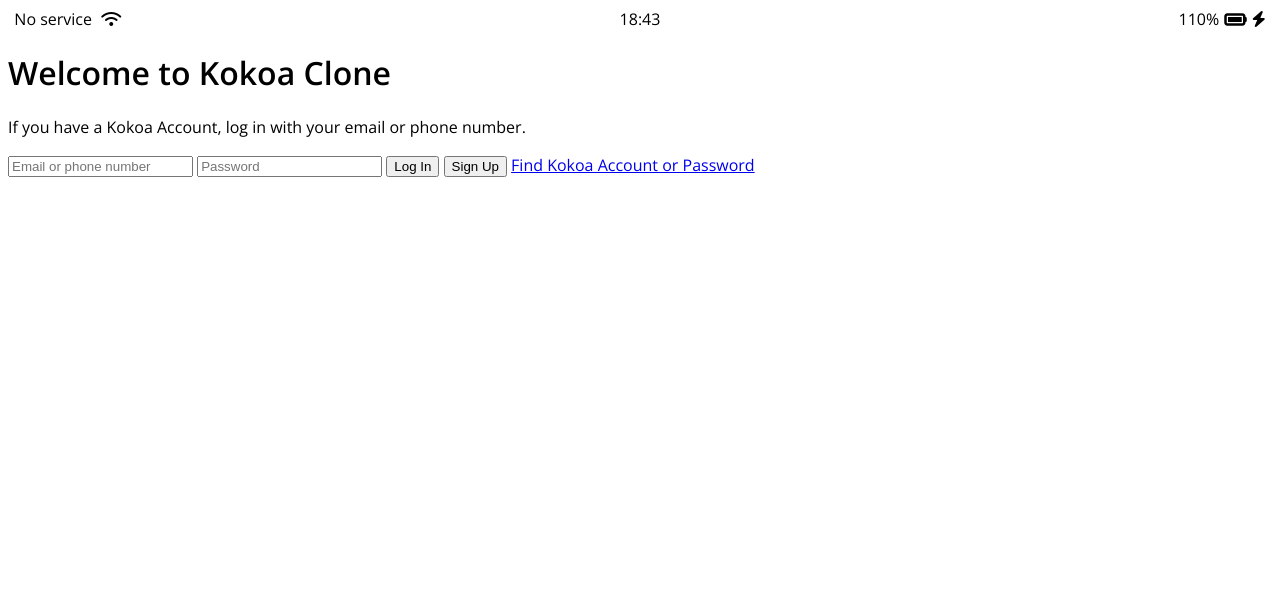
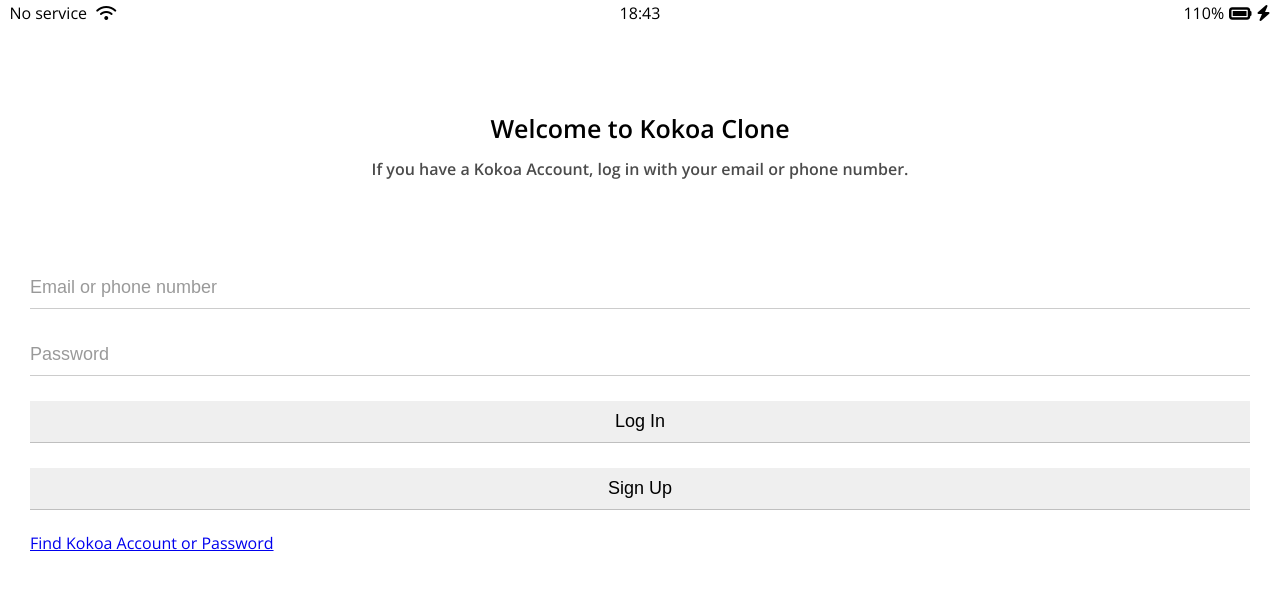
Before and after one commit to oowtl/kokoa-clone-2020, a plain HTML site: page index.html in a window 1280 px wide. Drawn offline with nearby package versions, Linux system fonts and the light colour scheme.

Commit message:
kokoa-6.8

```diff
--- /dev/null
+++ b/css/reset.css
@@ -0,0 +1,128 @@
+html,
+body,
+div,
+span,
+applet,
+object,
+iframe,
+h1,
+h2,
+h3,
+h4,
+h5,
+h6,
+p,
+blockquote,
+pre,
+a,
+abbr,
+acronym,
+address,
+big,
+cite,
+code,
+del,
+dfn,
+em,
+img,
+ins,
+kbd,
+q,
+s,
+samp,
+small,
+strike,
+strong,
+sub,
+sup,
+tt,
+var,
+b,
+u,
+i,
+center,
+dl,
+dt,
+dd,
+ol,
+ul,
+li,
+fieldset,
+form,
+label,
+legend,
+table,
+caption,
+tbody,
+tfoot,
+thead,
+tr,
+th,
+td,
+article,
+aside,
+canvas,
+details,
+embed,
+figure,
+figcaption,
+footer,
+header,
+hgroup,
+menu,
+nav,
+output,
+ruby,
+section,
+summary,
+time,
+mark,
+audio,
+video {
+  margin: 0;
+  padding: 0;
+  border: 0;
+  font-size: 100%;
+  font: inherit;
+  vertical-align: baseline;
+}
+/* HTML5 display-role reset for older browsers */
+article,
+aside,
+details,
+figcaption,
+figure,
+footer,
+header,
+hgroup,
+menu,
+nav,
+section {
+  display: block;
+}
+body {
+  line-height: 1;
+}
+ol,
+ul {
+  list-style: none;
+}
+blockquote,
+q {
+  quotes: none;
+}
+blockquote:before,
+blockquote:after,
+q:before,
+q:after {
+  content: "";
+  content: none;
+}
+table {
+  border-collapse: collapse;
+  border-spacing: 0;
+}
+
+input:focus {
+  outline: none;
+}
--- /dev/null
+++ b/css/status-bar.css
@@ -0,0 +1,23 @@
+.status-bar {
+  display: flex;
+  justify-content: center;
+  padding: 5px 3px;
+}
+.status-bar__column {
+  width: 33%;
+}
+.status-bar__column:nth-child(2) {
+  display: flex;
+  justify-content: center;
+}
+.status-bar__column:last-child {
+  display: flex;
+  justify-content: flex-end;
+  align-items: center;
+}
+.status-bar__column .fa-battery-full {
+  margin: 0 5px;
+}
+.status-bar__column:first-child span {
+  margin-right: 5px;
+}
--- a/css/styles.css
+++ b/css/styles.css
@@ -1,28 +1,42 @@
 @import url("https://fonts.googleapis.com/css2?family=Open+Sans:wght@400;600&display=swap");
+@import "reset.css";
+@import "status-bar.css";
+@import "variables.css";
 body {
   font-family: "Open Sans", sans-serif;
 }
-.status-bar {
+.welcome-header {
+  margin: 90px 0px;
+  text-align: center;
   display: flex;
-  justify-content: center;
+  flex-direction: column;
+  align-items: center;
+  font-weight: 600;
 }
-
-.status-bar__column {
-  width: 33%;
+.welcome-header__title {
+  margin-bottom: 20px;
+  font-size: 25px;
 }
-.status-bar__column:nth-child(2) {
+.welcome-header__text {
+  width: 60%;
+  opacity: 0.7;
+}
+#login-form {
   display: flex;
-  justify-content: center;
+  flex-direction: column;
+  margin: 0px 30px;
 }
-.status-bar__column:last-child {
-  display: flex;
-  justify-content: flex-end;
-  align-items: center;
+#login-form input {
+  border: none;
+  padding: 10px 0px;
+  font-size: 18px;
+  border-bottom: 1px solid rgba(0, 0, 0, 0.2);
+  margin-bottom: 25px;
+  transition: 0.3s ease-in-out;
 }
-.status-bar__column .fa-battery-full {
-  margin: 0 5px;
+#login-form input::placeholder {
+  color: rgba(0, 0, 0, 0.4);
 }
-
-.status-bar__column:first-child span {
-  margin-right: 5px;
+#login-form input:focus {
+  border-color: var(--yellow);
 }
--- /dev/null
+++ b/css/variables.css
@@ -0,0 +1,3 @@
+:root {
+  --yellow: #fae100;
+}
```
